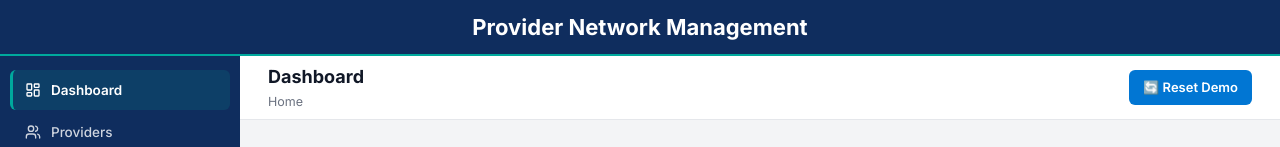
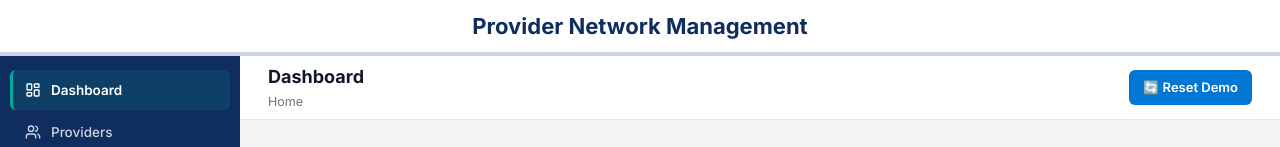
Before and after one commit to sumeet61540/provider-mgmt-app, a React (Vite) app in the folder frontend/: page /dashboard in a window 1280 px wide. Shown: the top 147 px of the page. Built offline with nearby package versions, Linux system fonts and the light colour scheme; no server answers.

Commit message:
Topbar: white background, navy text, 4px grey bottom border

```diff
--- a/frontend/src/App.jsx
+++ b/frontend/src/App.jsx
@@ -22,8 +22,8 @@ export default function App() {
     <ToastProvider>
       <div className="flex flex-col min-h-screen">
         {/* Full-width centered topbar */}
-        <div className="flex items-center justify-center shrink-0" style={{ height: '56px', backgroundColor: '#0F2D5E', borderBottom: '2px solid #00A99D', position: 'relative', zIndex: 50 }}>
-          <span style={{ color: '#FFFFFF', fontSize: '22px', fontWeight: 700 }}>
+        <div className="flex items-center justify-center shrink-0" style={{ height: '56px', backgroundColor: '#FFFFFF', borderBottom: '4px solid #CBD5E1', position: 'relative', zIndex: 50 }}>
+          <span style={{ color: '#0F2D5E', fontSize: '22px', fontWeight: 700 }}>
             Provider Network Management
           </span>
         </div>
```
